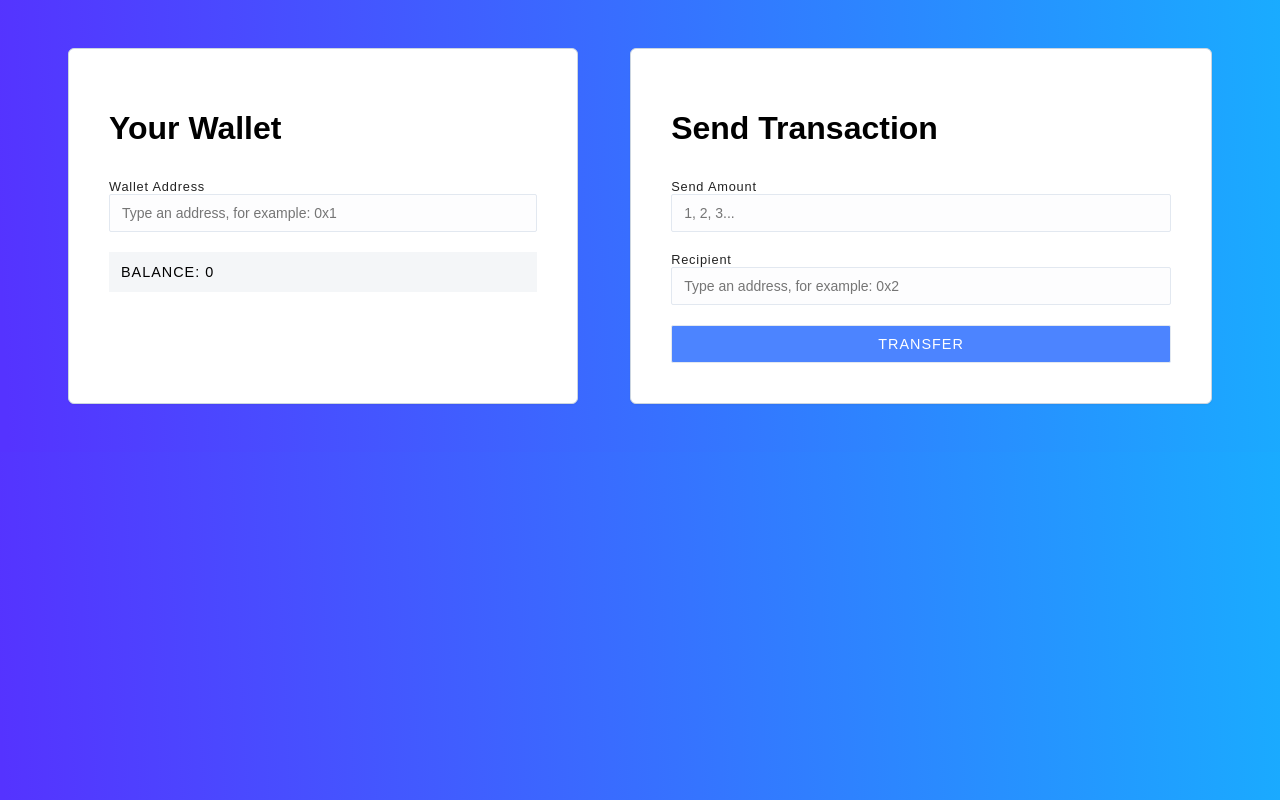
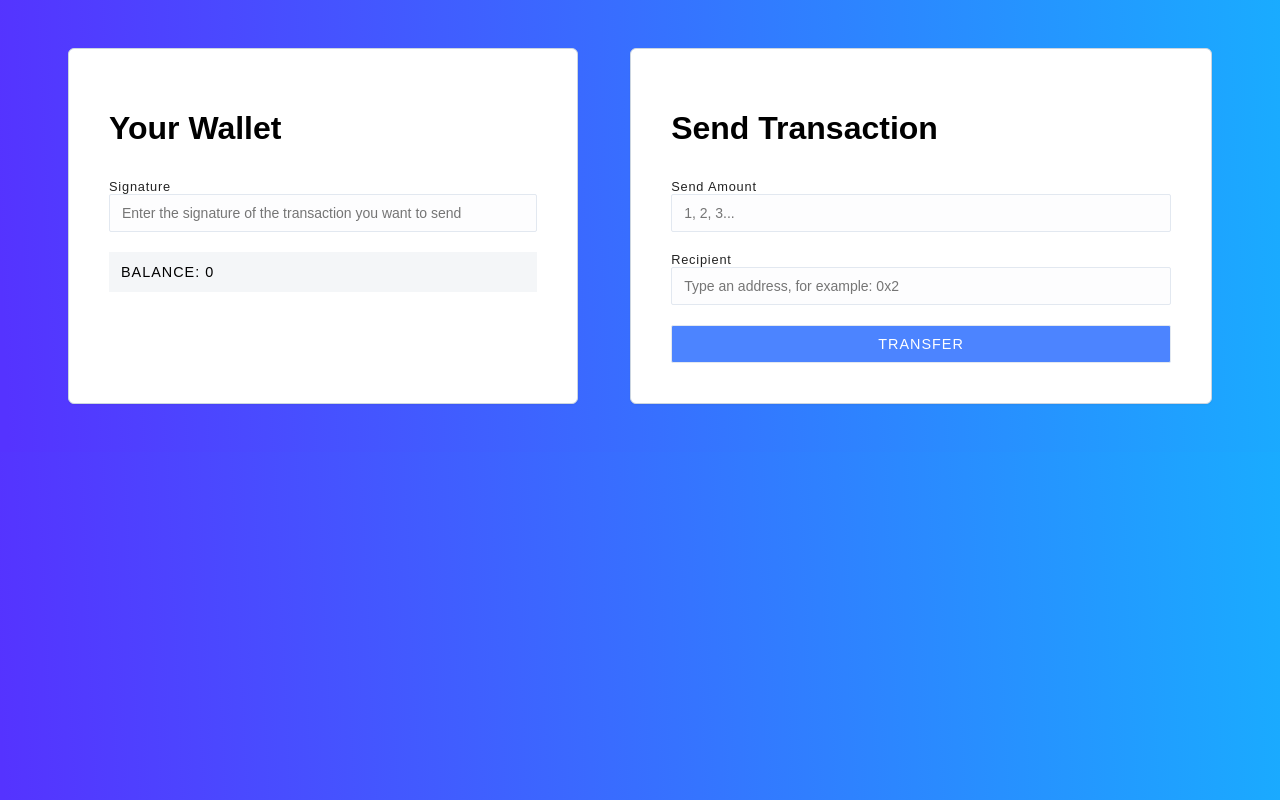
Before and after one commit to davidepetti/ecdsa-node, a React (Vite) app in the folder client/: page / in a window 1280 px wide. Built offline with nearby package versions, Linux system fonts and the light colour scheme.

Commit message:
Add signature to wallet

```diff
--- a/client/src/Wallet.jsx
+++ b/client/src/Wallet.jsx
@@ -1,4 +1,4 @@
-import server from "./server";
+import server from './server';
 
 function Wallet({ address, setAddress, balance, setBalance }) {
   async function onChange(evt) {
@@ -15,15 +15,19 @@ function Wallet({ address, setAddress, balance, setBalance }) {
   }
 
   return (
-    <div className="container wallet">
+    <div className='container wallet'>
       <h1>Your Wallet</h1>
 
       <label>
-        Wallet Address
-        <input placeholder="Type an address, for example: 0x1" value={address} onChange={onChange}></input>
+        Signature
+        <input
+          placeholder='Enter the signature of the transaction you want to send'
+          value={address}
+          onChange={onChange}
+        ></input>
       </label>
 
-      <div className="balance">Balance: {balance}</div>
+      <div className='balance'>Balance: {balance}</div>
     </div>
   );
 }
```
Also changed, not shown: 1 other file (tests, documents, lock files or other folders).
